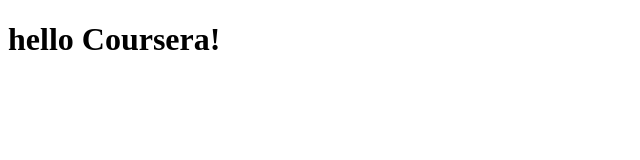
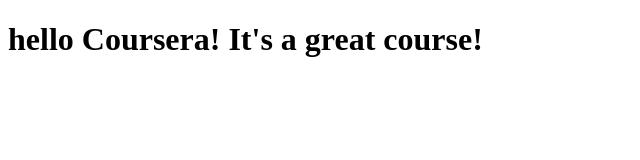
Before and after one commit to CYBERFACED29/AMAWESOME, a plain HTML site: page newsite/index.html in a window 1280 px wide. Shown: the whole page, without its empty margins (0-640 px from the left). Drawn offline with Linux system fonts and the light colour scheme.

Commit message:
New Changes

```diff
--- a/newsite/index.html
+++ b/newsite/index.html
@@ -4,6 +4,6 @@
 	<title>hello Coursera!</title>
 </head>
 <body>
-	<h1>hello Coursera!</h1>
+	<h1>hello Coursera! It's a great course!</h1>
 </body>
 </html>
```
